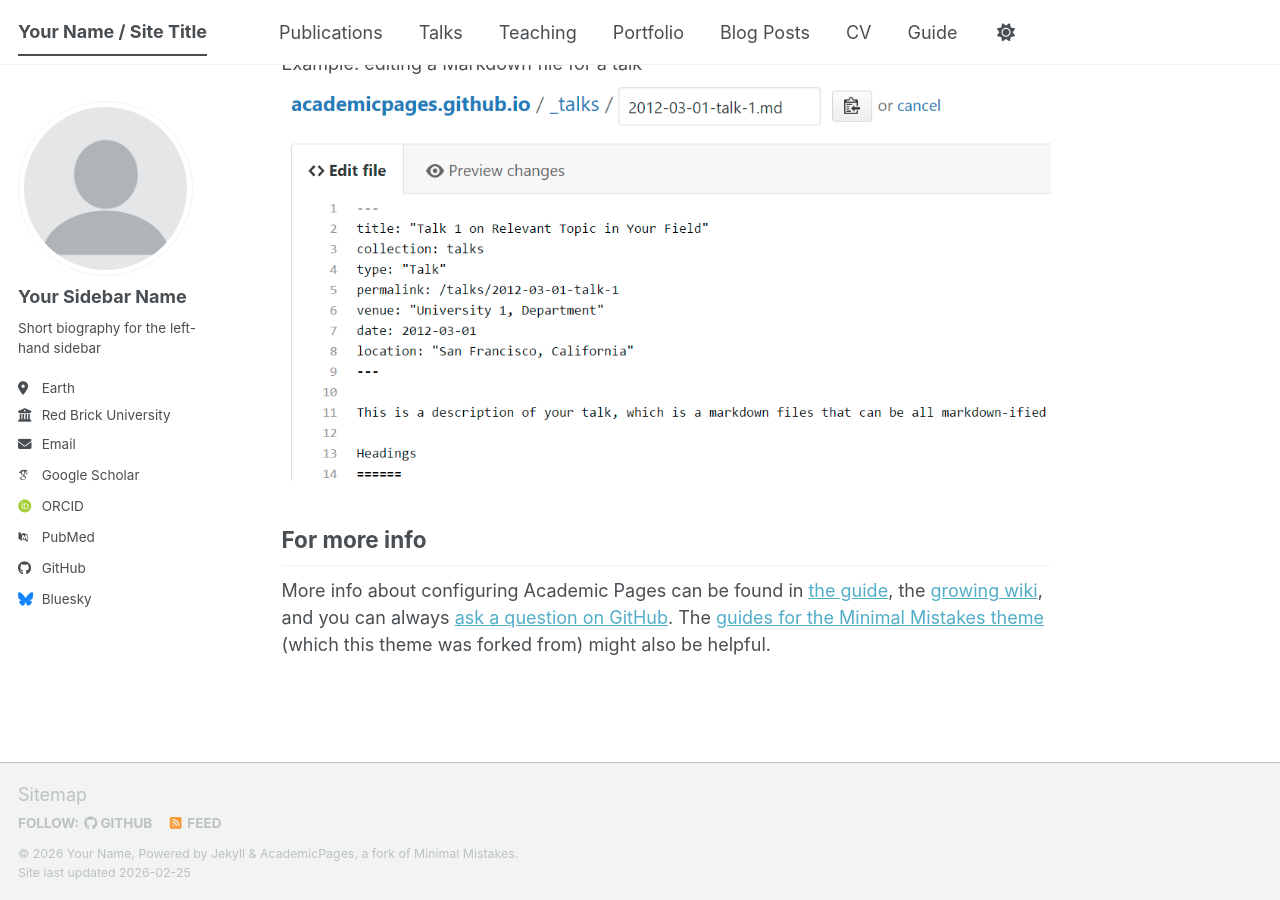
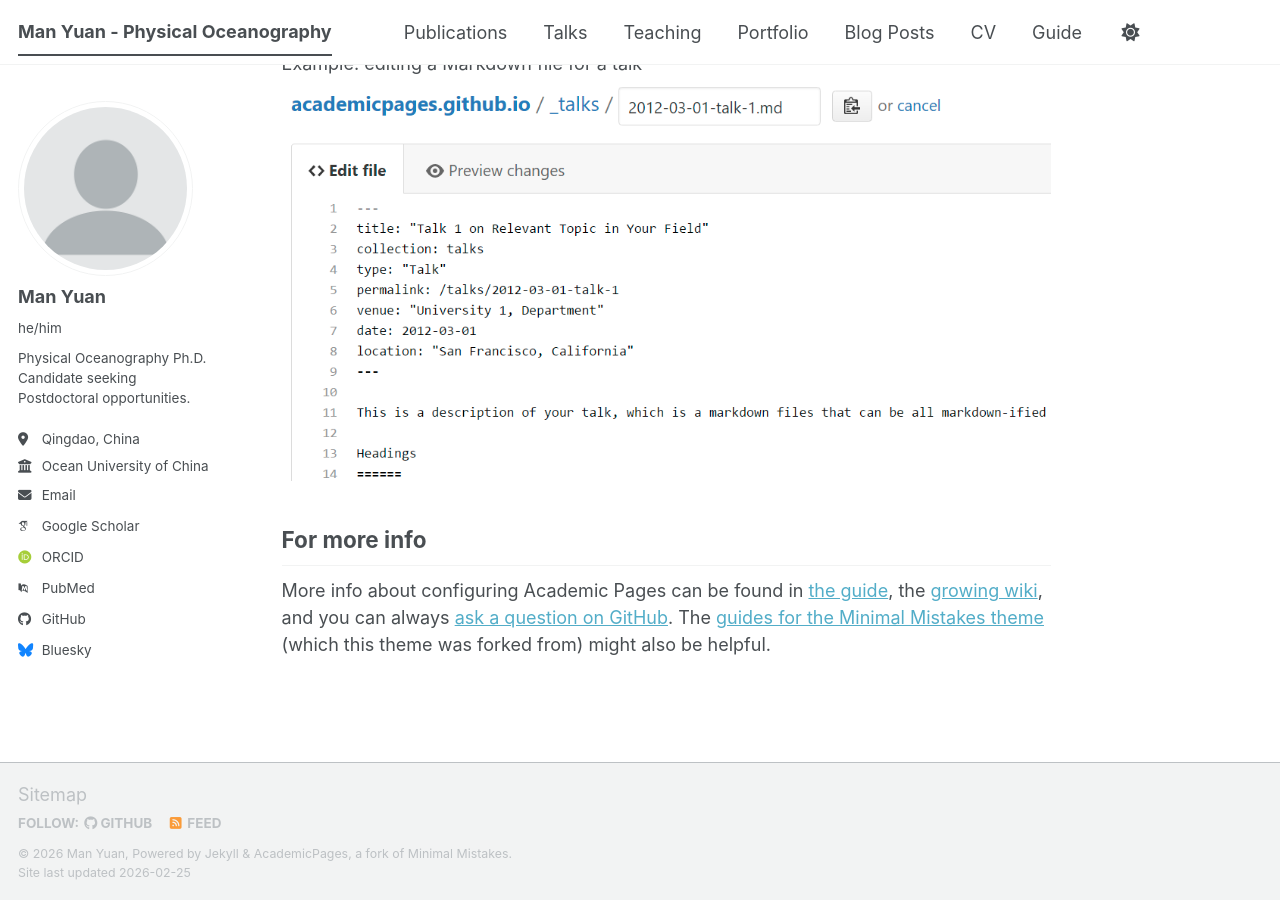
Before and after one commit to Paradym97/Paradym97.github.io, a Jekyll site: the page built from _pages/about.md, in a window 1280 px wide and 900 px high, scrolled down 2720 px. Built offline with Jekyll 4.4.1, drawn with Linux system fonts in a browser that asks for light colours; some web fonts are replaced; a script bundle is joined from its source files by our own code; library files that are not in the unit come from our copies.

Commit message:
rewrite config

```diff
--- a/_config.yml
+++ b/_config.yml
@@ -9,14 +9,13 @@
 # Basic Site Settings
 locale                   : "en-US"
 site_theme               : "default" # The available themes options are "default", "air", "sunrise", "mint", "dirt" and "contrast"
-title                    : "Your Name / Site Title"
+title                    : "Man Yuan - Physical Oceanography"
 title_separator          : "-"
-name                     : &name "Your Name"
-description              : &description "Your Name's academic portfolio"   # Update this with a general description of your site, this is the default if not overridden by a page
-url                      : https://academicpages.github.io # The base hostname & protocol for your site e.g. "https://[your GitHub username].github.io",
-                                                           # or if you already have some other page hosted on Github then use "https://[your GitHub username].github.io/[Your Repo Name]"
+name                     : &name "Man Yuan"
+description              : &description "Ph.D. Candidate at Ocean University of China. Actively seeking Postdoctoral opportunities in ocean/climate modeling."
+url                      : "https://Paradym97.github.io"
 baseurl                  : "" # the subpath of your site, e.g. "/blog"
-repository               : "academicpages/academicpages.github.io"
+repository               : "Paradym97/Paradym97.github.io"
 
 # Site Author - The following control what appear as part of the author content on the side bar.
 #               If a field is blank the icon and link will not appear, otherwise it will be shown.
@@ -24,13 +23,13 @@ repository               : "academicpages/academicpages.github.io"
 author:
   # Biographic information
   avatar           : "profile.png"
-  name             : "Your Sidebar Name"
-  pronouns         : # example: "she/her"
-  bio              : "Short biography for the left-hand sidebar"
-  location         : "Earth"
-  employer         : "Red Brick University"
-  uri              : # URL
-  email            : "none@example.org"
+  name             : "Man Yuan"
+  pronouns         : "he/him"
+  bio              : "Physical Oceanography Ph.D. Candidate seeking Postdoctoral opportunities."
+  location         : "Qingdao, China"
+  employer         : "Ocean University of China"
+  uri              :
+  email            : "yuanman@stu.ouc.edu.cn"
 
   # Academic websites
   academia         : # URL
```
